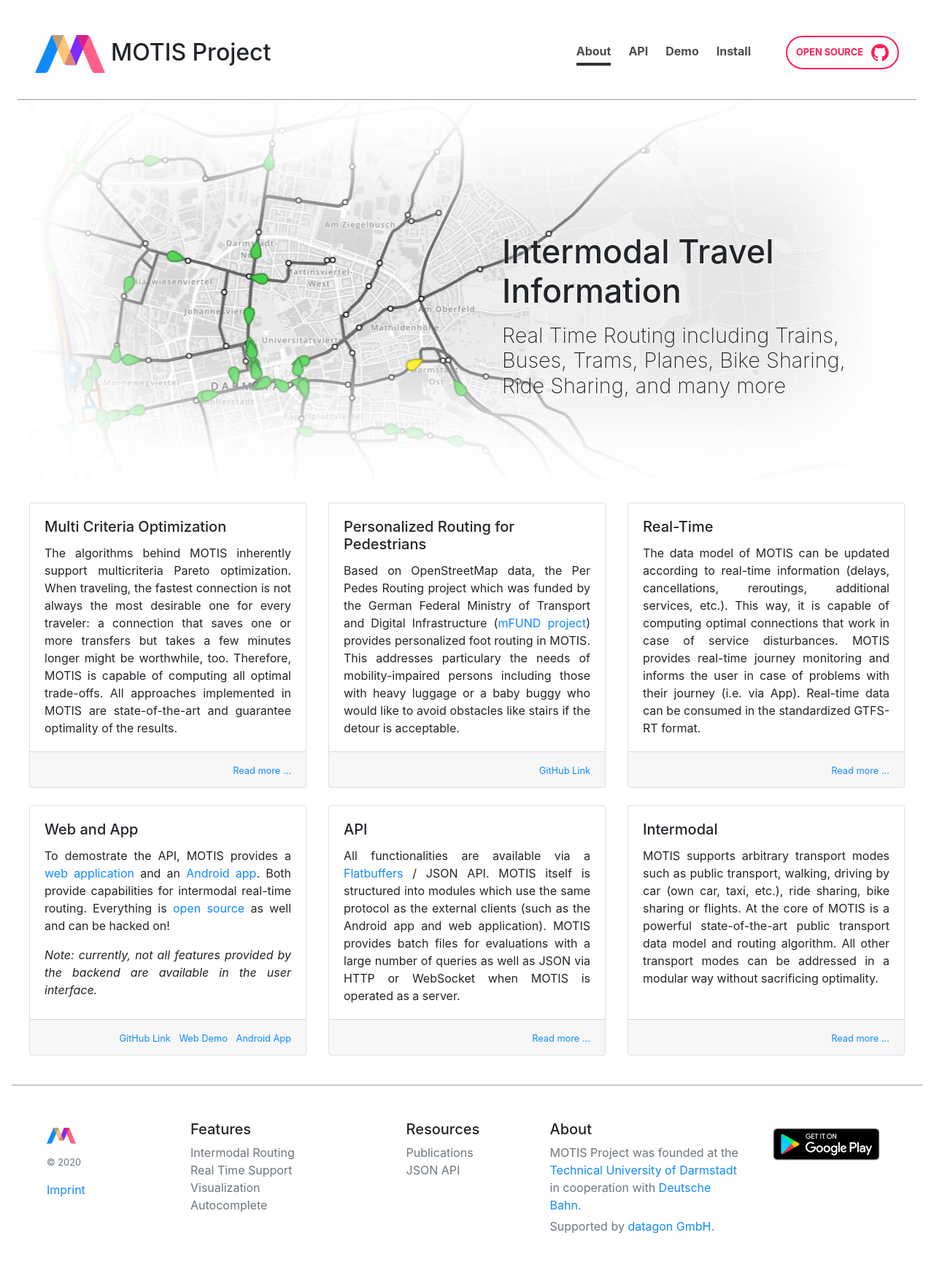
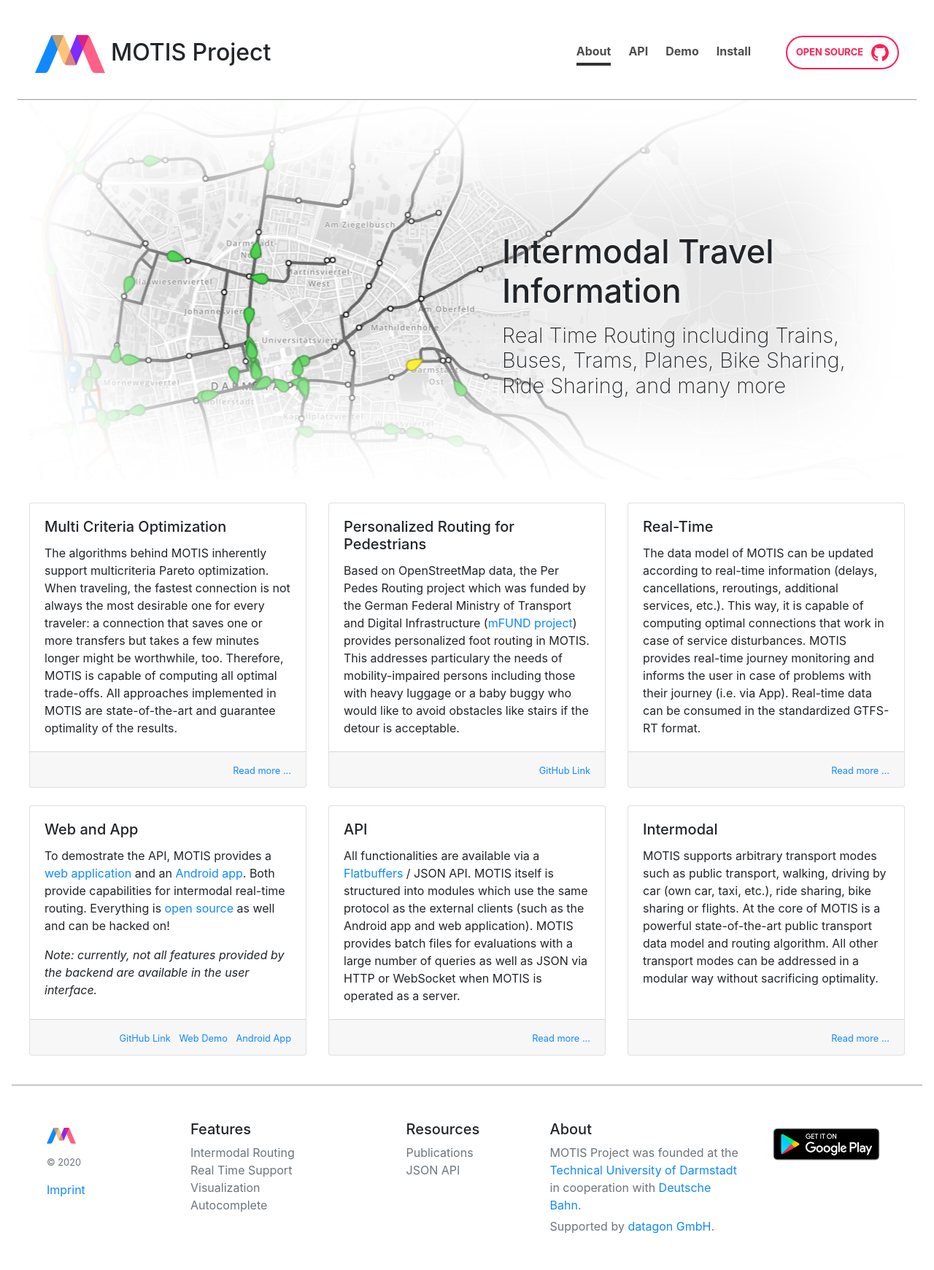
Before and after one commit to motis-project/motis-page, a Jekyll site: the page built from index.html, in a window 1280 px wide. Shown: the whole page at 73% size. Built offline with Jekyll 4.4.1, drawn with Linux system fonts in a browser that asks for light colours.

Commit message:
no justify for marketing paragraphs

```diff
--- a/assets/page.css
+++ b/assets/page.css
@@ -8,10 +8,6 @@
   position: relative;
   top: 1em;
   padding-bottom: 2em;
-}
-
-.marketing p {
-  text-align: justify;
 }
 
 /*
```
